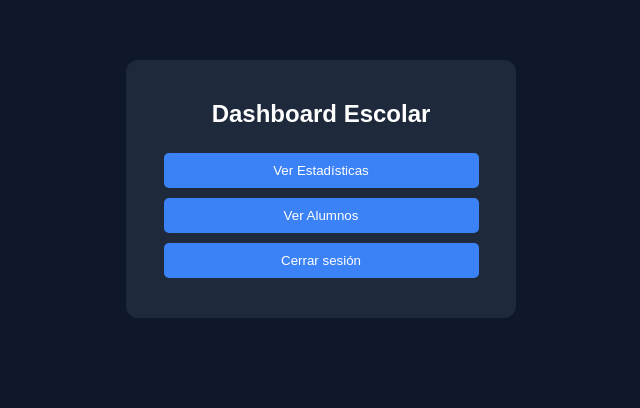
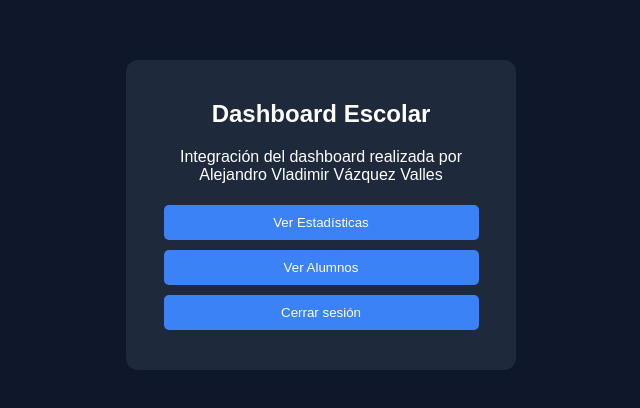
Before and after one commit to cesarleonardozamudiorojo-web/proyecto-final-backend, a website: page frontend/dashboard.html in a window 1280 px wide. Shown: the whole page, without its empty margins (319-959 px from the left). Drawn offline with Linux system fonts and the light colour scheme; sample sign-in values are in the browser's storage.

Commit message:
feat: actualización dashboard frontend

```diff
--- a/frontend/dashboard.html
+++ b/frontend/dashboard.html
@@ -9,6 +9,8 @@
 <div class="card">
 
     <h2>Dashboard Escolar</h2>
+
+    <p>Integración del dashboard realizada por Alejandro Vladimir Vázquez Valles</p>
 
     <button onclick="loadDashboard()">Ver Estadísticas</button>
     <button onclick="loadAlumnos()">Ver Alumnos</button>
```
